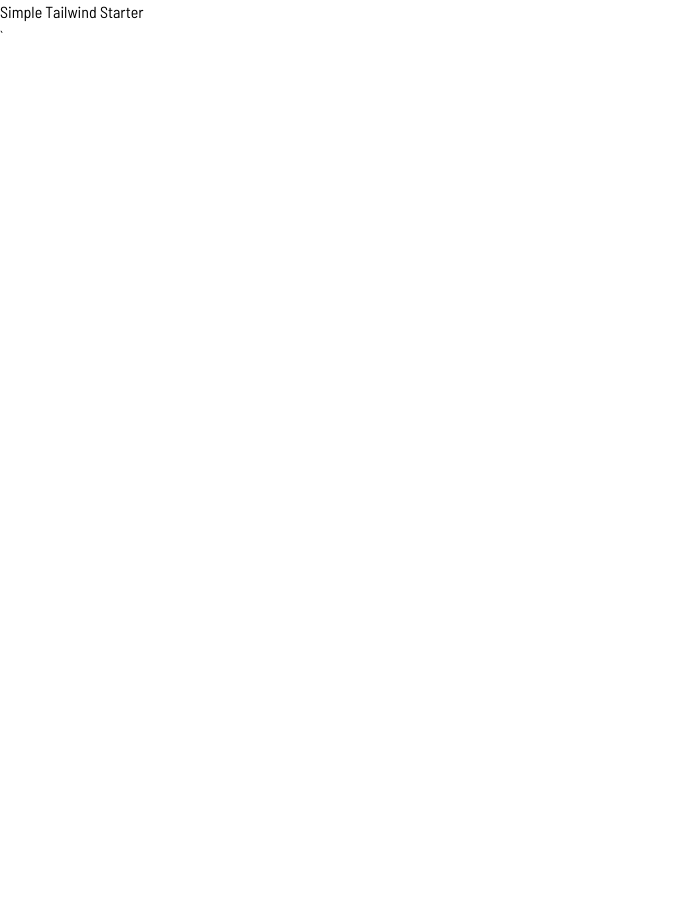
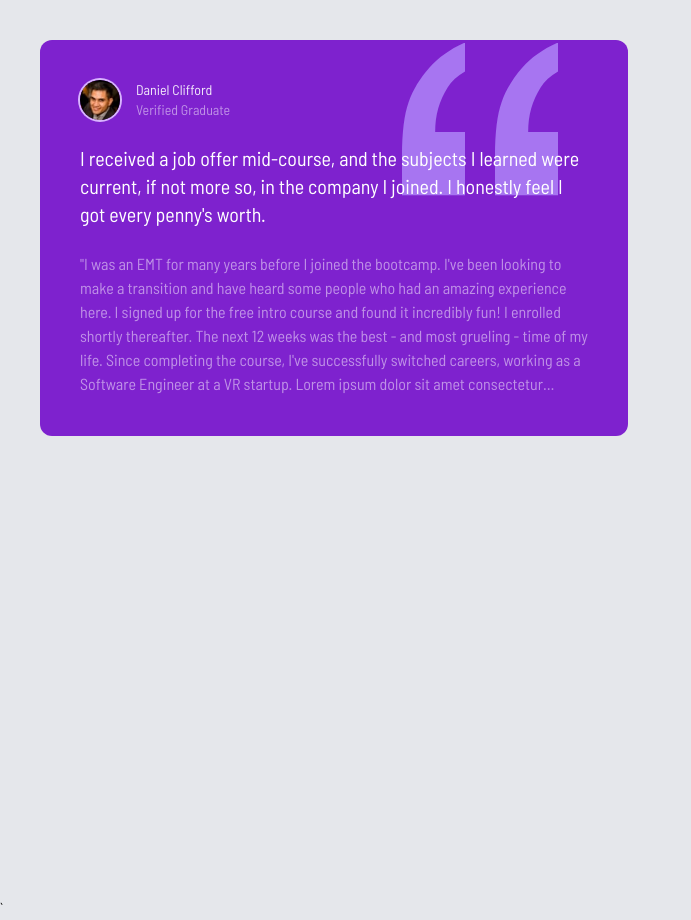
Before and after one commit to SasnarineDeodat/tailwindcss-from-scratch-learn-by-building-projects, a website: page testimonial-grid/index.html in a window 1280 px wide. Shown: the whole page, without its empty margins (0-691 px from the left). Before the commit the page ends 800 px from the top, so only its background shows below. Drawn offline with Linux system fonts and the light colour scheme.

Commit message:
First Box

```diff
--- a/testimonial-grid/index.html
+++ b/testimonial-grid/index.html
@@ -11,10 +11,62 @@
       rel="stylesheet"
     />
     <link rel="stylesheet" href="css/style.css" />
-    <title>Simple Tailwind Starter</title>
+    <title>Testimonial Grid</title>
   </head>
-  <body>
-    <h1 class="text-3xl">Simple Tailwind Starter</h1>
+  <body class="bg-gray-200">
+    <!-- Global Container -->
+    <div class="container mx-auto max-w-7xl p-2 md:p-10">
+      <!-- Grid Container -->
+      <div
+        class="grid gap-6 grid-cols-1 text-white md:grid-cols-4 md:grid-rows-2"
+      >
+        <!-- Box 1 -->
+        <div class="relative p-10 rounded-xl bg-purple-700 md:col-span-2">
+          <!-- Quotes Image -->
+          <img
+            src="images/bg-pattern-quotation.svg"
+            alt=""
+            class="absolute top-3 right-10 scale-125 md:top-7 md:right-24 md:scale-150"
+          />
+          <!-- Box Header -->
+          <div class="flex z-10 space-x-4">
+            <img
+              src="images/image-daniel.jpg"
+              alt=""
+              class="w-10 h-10 rounded-full ring-2 ring-purple-300"
+            />
+            <div class="text-sm">
+              <h4 class="opacity-90">Daniel Clifford</h4>
+              <p class="opacity-50">Verified Graduate</p>
+            </div>
+          </div>
+
+          <!-- Large Text -->
+          <p class="relative z-10 mt-6 text-xl">
+            I received a job offer mid-course, and the subjects I learned were
+            current, if not more so, in the company I joined. I honestly feel I
+            got every penny's worth.
+          </p>
+
+          <!-- Small Text -->
+          <p class="mt-6 opacity-50 line-clamp-6">
+            "I was an EMT for many years before I joined the bootcamp. I've been
+            looking to make a transition and have heard some people who had an
+            amazing experience here. I signed up for the free intro course and
+            found it incredibly fun! I enrolled shortly thereafter. The next 12
+            weeks was the best - and most grueling - time of my life. Since
+            completing the course, I've successfully switched careers, working
+            as a Software Engineer at a VR startup. Lorem ipsum dolor sit amet
+            consectetur adipisicing elit. Ratione vero repudiandae, quasi atque
+            officiis eum consectetur odio amet dolorem deleniti repellat
+            expedita aut sunt laudantium cum itaque nam voluptatum quod! Quo
+            totam sequi omnis deserunt? Sit nam molestiae excepturi,
+            perspiciatis labore deleniti eum, eligendi quisquam quod sed nobis
+            exercitationem tempora! "
+          </p>
+        </div>
+      </div>
+    </div>
   </body>
 </html>
 `
```
Also changed, not shown: testimonial-grid/css/style.css.
